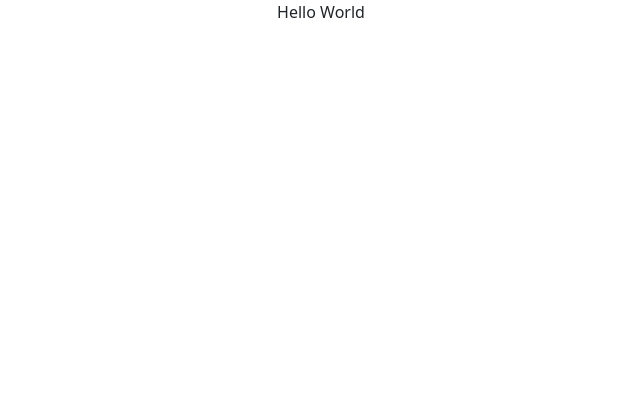
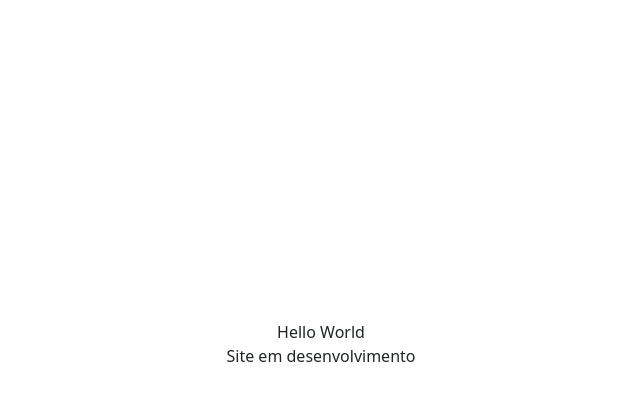
Before and after one commit to TiagoAderbal/tiagoaderbal, a React (Create React App) app: page / in a window 1280 px wide. Shown: the top 400 px of the page, without its empty margins (319-959 px from the left). Built offline with nearby package versions, Linux system fonts and the light colour scheme.

Commit message:
alterado status

```diff
--- a/src/components/navbar/navbar.css
+++ b/src/components/navbar/navbar.css
@@ -0,0 +1,3 @@
+div {
+    padding-top: 10rem;
+}
--- a/src/components/navbar/navbar.js
+++ b/src/components/navbar/navbar.js
@@ -5,7 +5,8 @@ import './navbar.css';
 function Navbar() {
     return(
         <div>
-            Hello World
+            Hello World<br></br>
+            Site em desenvolvimento
         </div>
     );
 }
```
